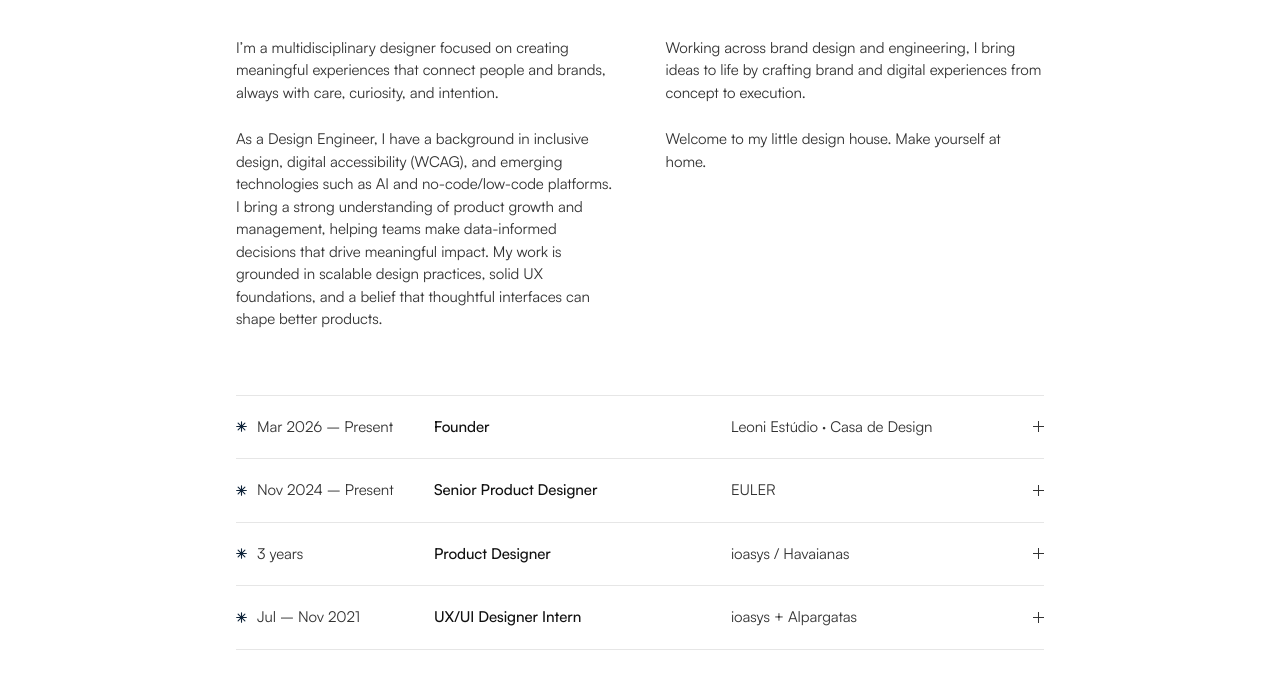
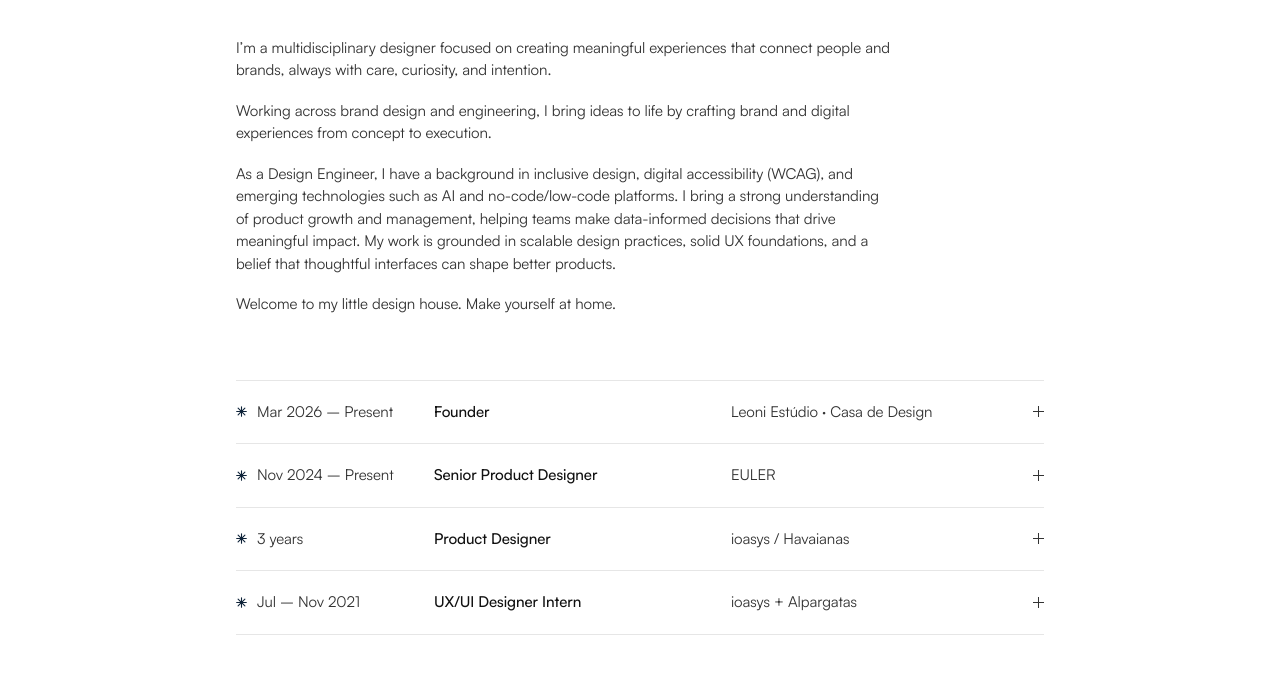
Before and after one commit to samyllaw/samyllaw, a plain HTML site: page about.html in a window 1280 px wide. Shown: the part 225-914 px from the top of the page. Drawn offline with Linux system fonts and the light colour scheme.

Commit message:
Update about.html

```diff
--- a/about.html
+++ b/about.html
@@ -47,7 +47,7 @@
     <div class="ed">
       <div style="grid-column: 3 / span 8">
         <h1 id="ab-h" class="ab-hey"><span class="line-mask"><span style="--d: .05s">Hey! How’s it going?</span></span></h1>
-        <div class="ab-two sr" style="margin-top: 0">
+        <div class="ab-two sr" style="margin-top: 0; grid-template-columns: minmax(0,1fr); row-gap: 18px; max-width: 64ch">
           <p class="g">I’m a multidisciplinary designer focused on creating meaningful experiences that connect people and brands, always with care, curiosity, and intention.</p>
           <p class="g">Working across brand design and engineering, I bring ideas to life by crafting brand and digital experiences from concept to execution.</p>
           <p class="g">As a Design Engineer, I have a background in inclusive design, digital accessibility (WCAG), and emerging technologies such as AI and no-code/low-code platforms. I bring a strong understanding of product growth and management, helping teams make data-informed decisions that drive meaningful impact. My work is grounded in scalable design practices, solid UX foundations, and a belief that thoughtful interfaces can shape better products.</p>
```
